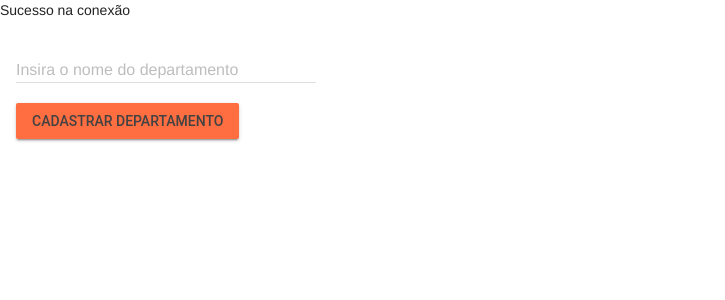
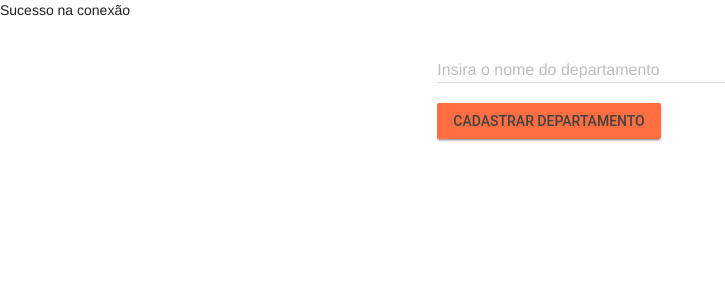
Before and after one commit to programmervinicius/sistemaRH_PHP, a PHP site: page /cadastrarDepartamento.php in a window 1280 px wide. Shown: the top 300 px of the page, without its empty margins (0-725 px from the left). Run offline with PHP 8.4, Linux system fonts and the light colour scheme; some libraries are stand-ins or nearby versions.

Commit message:
center div

```diff
--- a/cadastrarDepartamento.php
+++ b/cadastrarDepartamento.php
@@ -29,12 +29,14 @@ $conn = null;
      <title>Cadastrar Departamento</title>
    </head>
    <body>
-    <div class ="mdl-grid mdl-layout-spacer mdl-cell mdl-cell--4-col">
-     <form method="post">
-       <div class="mdl-textfield mdl-js-textfield mdl-textfield--floating-label">
-         <input class="mdl-textfield__input" type="text" id="nome">
-         <label class="mdl-textfield__label" for="nome">Insira o nome do departamento</label>
-     </div>
+    <div class ="mdl-grid">
+      <div class = "mdl-layout mdl-layout-spacer mdl-cell mdl-cell--4-col mdl-cell--4-offset">
+        <form method="post">
+          <div class="mdl-textfield mdl-js-textfield mdl-textfield--floating-label">
+            <input class="mdl-textfield__input" type="text" id="nome">
+            <label class="mdl-textfield__label" for="nome">Insira o nome do departamento</label>
+          </div>
+          <br>
       <button type="submit" class="mdl-button mdl-js-button mdl-button--raised mdl-js-ripple-effect mdl-button--accent" name="instanciar">
         Cadastrar departamento
       </button>
```
